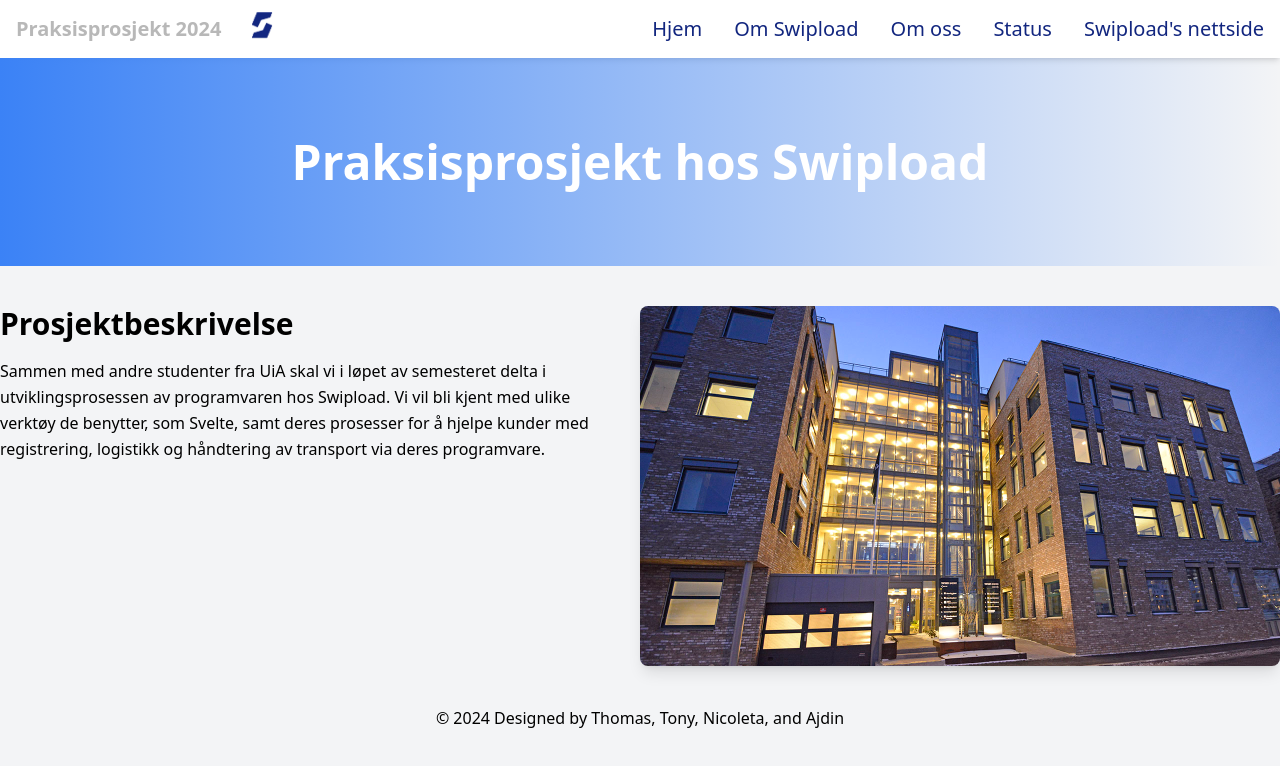
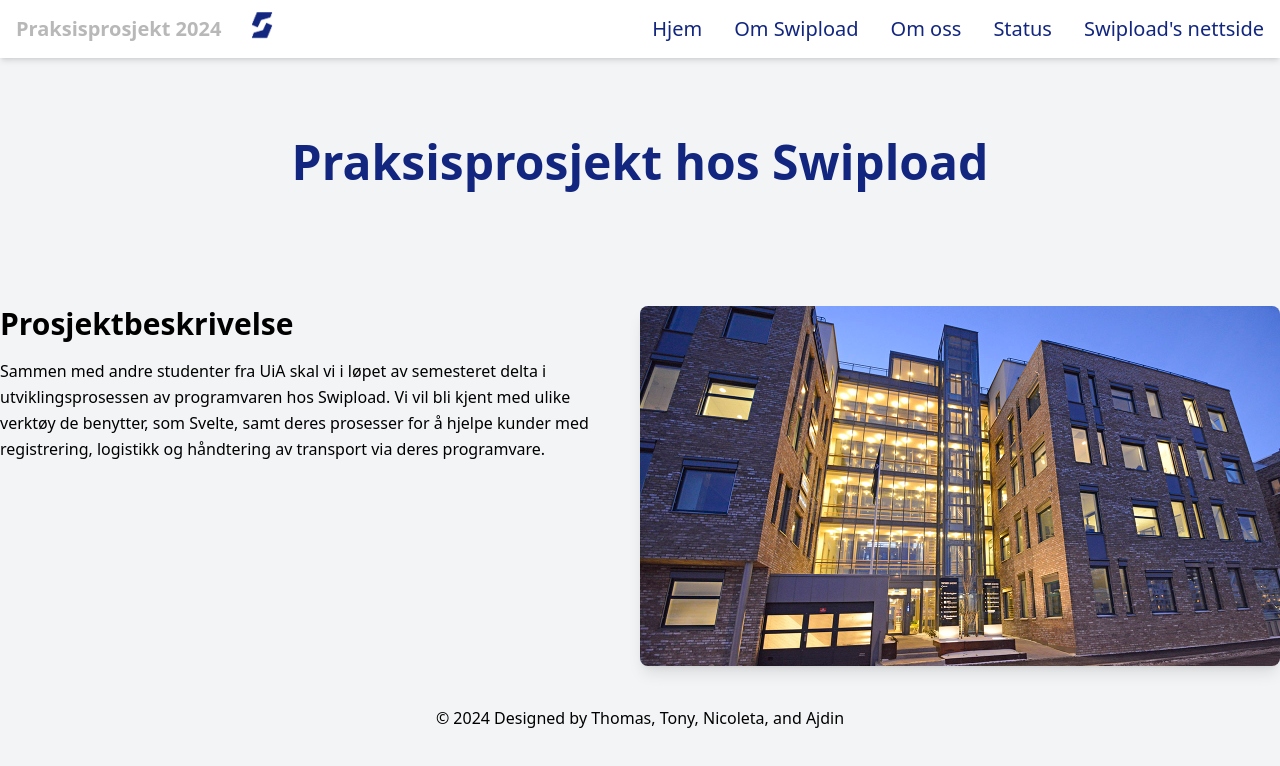
Before and after one commit to NThomTNg/PraksisNettSide, a website: page index.html in a window 1280 px wide. Drawn offline with Linux system fonts and the light colour scheme.

Commit message:
Refactor container layout and update colors in index.html and output.css

```diff
--- a/index.html
+++ b/index.html
@@ -56,7 +56,7 @@
   <body class="bg-gray-100">
     <!-- Banner -->
     <div
-      class="bg-gradient-to-r from-blue-500 via-white to-blue-500 text-white text-center py-20"
+      class="text-[#12267f] text-center py-20"
     >
       <h1 class="text-5xl font-bold">Praksisprosjekt hos Swipload</h1>
     </div>
```
Also changed, not shown: output.css.
